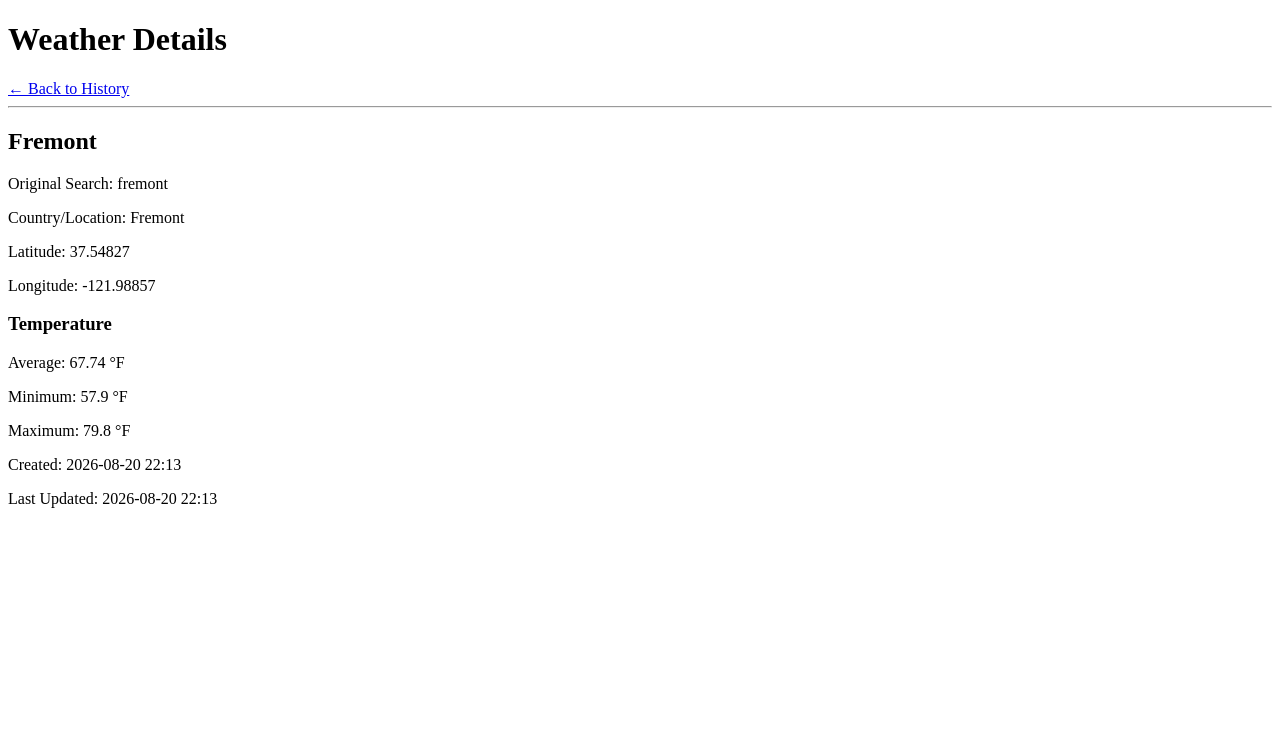
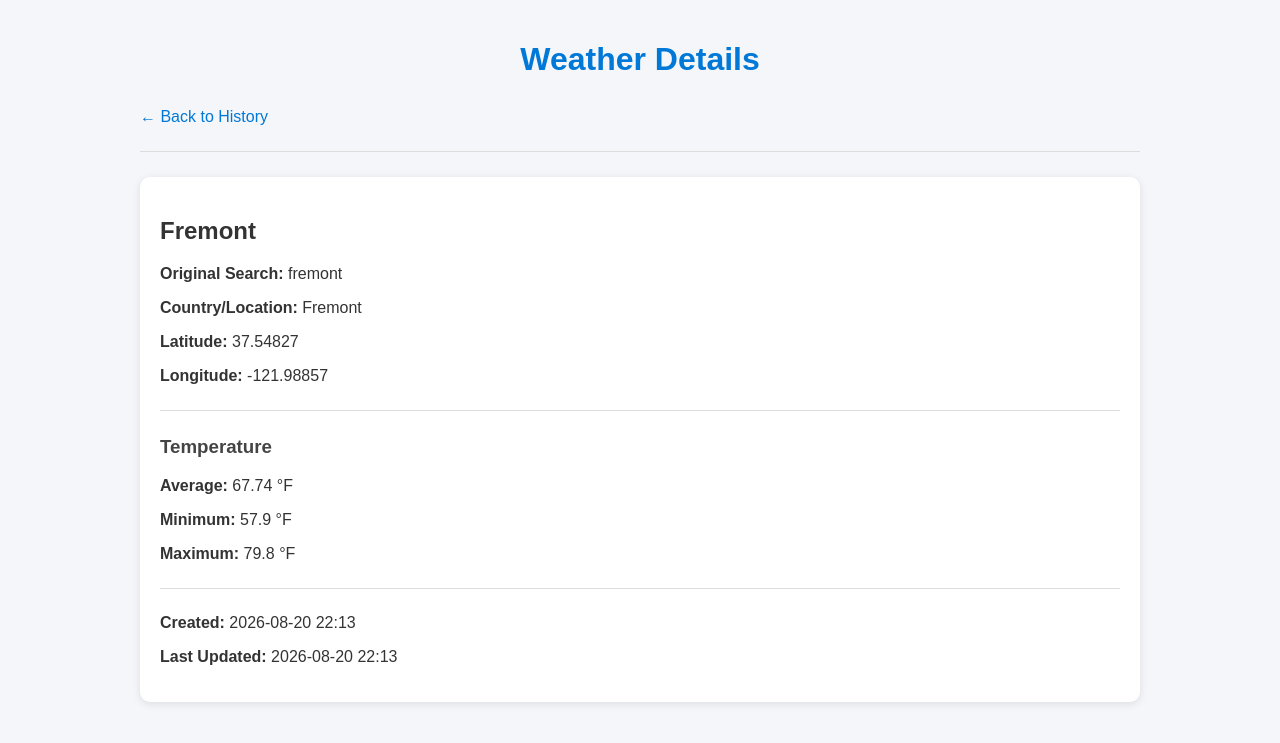
Before and after one commit to MDhukia/Projects, a Flask app: page /view/2 in a window 1280 px wide. Shown: the top 743 px of the page. Run offline with Flask 3, Linux system fonts and the light colour scheme.

Commit message:
update weather app

```diff
--- /dev/null
+++ b/Weather App/static/css/style.css
@@ -0,0 +1,207 @@
+/* ========================================
+   General Page Styling
+======================================== */
+
+body {
+    font-family: Arial, sans-serif;
+    max-width: 1000px;
+    margin: 0 auto;
+    padding: 20px;
+    background-color: #f4f6f9;
+    color: #333;
+}
+
+
+/* ========================================
+   Headings
+======================================== */
+
+h1 {
+    text-align: center;
+    color: #0078d7;
+    margin-bottom: 30px;
+}
+
+h2 {
+    color: #333;
+}
+
+h3 {
+    color: #444;
+}
+
+
+/* ========================================
+   Forms
+======================================== */
+
+form {
+    background-color: white;
+    padding: 25px;
+    border-radius: 10px;
+    margin-bottom: 20px;
+    box-shadow: 0 2px 8px rgba(0, 0, 0, 0.1);
+}
+
+
+/* ========================================
+   Labels
+======================================== */
+
+label {
+    font-weight: bold;
+    display: inline-block;
+    margin-bottom: 5px;
+}
+
+
+/* ========================================
+   Input Fields
+======================================== */
+
+input {
+    padding: 10px;
+    border: 1px solid #ccc;
+    border-radius: 5px;
+    font-size: 15px;
+}
+
+
+/* ========================================
+   Buttons
+======================================== */
+
+button {
+    padding: 10px 16px;
+    background-color: #0078d7;
+    color: white;
+    border: none;
+    border-radius: 5px;
+    cursor: pointer;
+    font-size: 14px;
+}
+
+button:hover {
+    background-color: #005fa3;
+}
+
+
+/* ========================================
+   Links
+======================================== */
+
+a {
+    color: #0078d7;
+    text-decoration: none;
+}
+
+a:hover {
+    text-decoration: underline;
+}
+
+
+/* ========================================
+   Weather Information
+======================================== */
+
+.weather-card {
+    background-color: white;
+    padding: 20px;
+    border-radius: 10px;
+    margin-top: 20px;
+    box-shadow: 0 2px 8px rgba(0, 0, 0, 0.1);
+}
+
+
+/* ========================================
+   Tables
+======================================== */
+
+table {
+    width: 100%;
+    border-collapse: collapse;
+    margin-top: 15px;
+    background-color: white;
+}
+
+th {
+    background-color: #0078d7;
+    color: white;
+    padding: 12px;
+}
+
+td {
+    padding: 10px;
+    border: 1px solid #ddd;
+    text-align: center;
+}
+
+tr:nth-child(even) {
+    background-color: #f8f9fa;
+}
+
+
+/* ========================================
+   History Page - Action Buttons
+======================================== */
+
+table th:last-child,
+table td:last-child {
+    min-width: 220px;
+    white-space: nowrap;
+}
+
+td a {
+    text-decoration: none;
+}
+
+td a button,
+td form button {
+    margin: 2px;
+    padding: 7px 10px;
+}
+
+td form {
+    display: inline;
+    margin: 0;
+    padding: 0;
+    background-color: transparent;
+    box-shadow: none;
+}
+
+
+/* ========================================
+   Horizontal Lines
+======================================== */
+
+hr {
+    border: none;
+    border-top: 1px solid #ddd;
+    margin: 25px 0;
+}
+
+
+/* ========================================
+   Error Message
+======================================== */
+
+.error {
+    background-color: #ffe6e6;
+    color: #cc0000;
+    padding: 12px;
+    border-radius: 5px;
+    margin: 15px 0;
+}
+
+
+/* ========================================
+   Export Buttons
+======================================== */
+
+.export-buttons {
+    margin: 20px 0;
+}
+
+.export-buttons a {
+    margin-right: 10px;
+}
--- a/Weather App/templates/view.html
+++ b/Weather App/templates/view.html
@@ -2,10 +2,18 @@
 <html lang="en">
 
 <head>
+
     <meta charset="UTF-8">
+
     <meta name="viewport" content="width=device-width, initial-scale=1.0">
 
     <title>Weather Details</title>
+
+    <link
+        rel="stylesheet"
+        href="{{ url_for('static', filename='css/style.css') }}"
+    >
+
 </head>
 
 <body>
@@ -18,58 +26,68 @@
 
     {% if search %}
 
+        <div class="weather-card">
+
             <h2>{{ search.location_name }}</h2>
 
             <p>
-            Original Search:
+                <strong>Original Search:</strong>
                 {{ search.location_input }}
             </p>
 
             <p>
-            Country/Location:
+                <strong>Country/Location:</strong>
                 {{ search.location_name }}
             </p>
 
             <p>
-            Latitude:
+                <strong>Latitude:</strong>
                 {{ search.latitude }}
             </p>
 
             <p>
-            Longitude:
+                <strong>Longitude:</strong>
                 {{ search.longitude }}
             </p>
+
+            <hr>
 
             <h3>Temperature</h3>
 
             <p>
-            Average:
+                <strong>Average:</strong>
                 {{ search.average_temperature }} °F
             </p>
 
             <p>
-            Minimum:
+                <strong>Minimum:</strong>
                 {{ search.minimum_temperature }} °F
             </p>
 
             <p>
-            Maximum:
+                <strong>Maximum:</strong>
                 {{ search.maximum_temperature }} °F
             </p>
 
+            <hr>
+
             <p>
-            Created:
+                <strong>Created:</strong>
                 {{ search.created_at.strftime("%Y-%m-%d %H:%M") }}
             </p>
 
             <p>
-            Last Updated:
+                <strong>Last Updated:</strong>
                 {{ search.updated_at.strftime("%Y-%m-%d %H:%M") }}
             </p>
 
+        </div>
+
     {% else %}
 
-        <p>Weather record not found.</p>
+        <div class="error">
+            Weather record not found.
+        </div>
 
     {% endif %}
 
```
Also changed, not shown: Weather App/templates/edit.html (+15 -1 lines), Weather App/templates/history.html (+14 -4 lines), Weather App/templates/index.html (+11 -7 lines), Weather App/instance/weather.db. Lines whose indentation alone changed are shown as unchanged.
